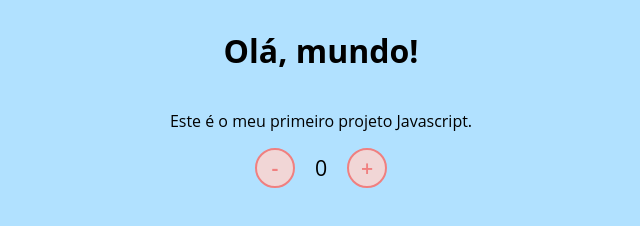
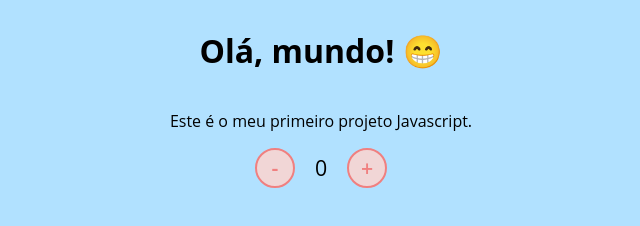
Before and after one commit to Brun0Henr1que/Contador-que-muda-de-cor, a plain HTML site: page index.html in a window 1280 px wide. Shown: the whole page, without its empty margins (319-959 px from the left). Drawn offline with Linux system fonts and the light colour scheme.

Commit message:
emoji inserido

```diff
--- a/index.html
+++ b/index.html
@@ -8,7 +8,7 @@
     <title>contador</title>
 </head>
 <body>
-    <h1>Olá, mundo!</h1>
+    <h1>Olá, mundo! 😁</h1>
     <p>Este é o meu primeiro projeto Javascript.</p>
     <div id="counter">
         <button name="subtrair" onclick="decrement()">-</button>
```
